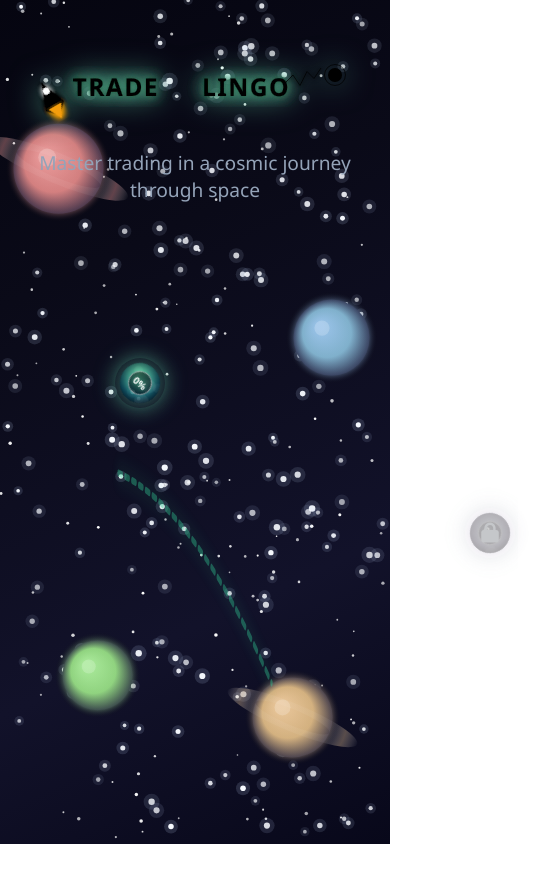
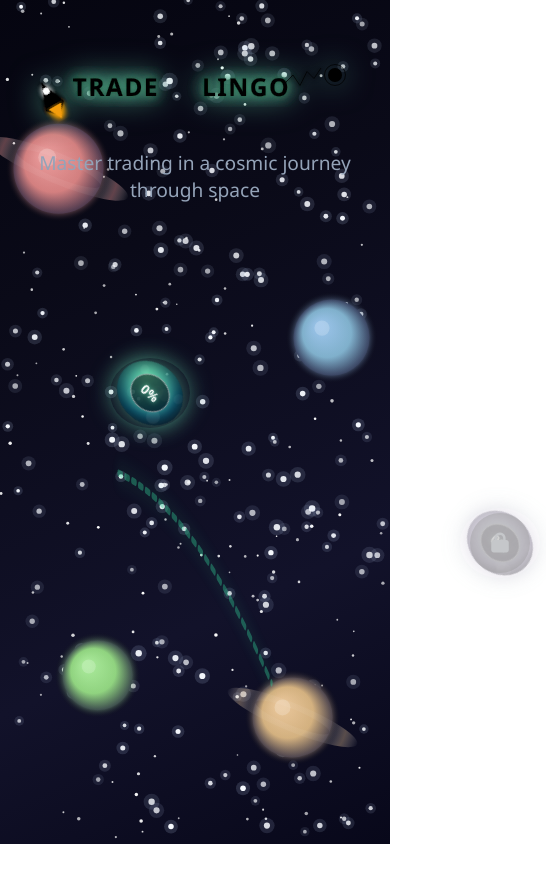
Before and after one commit to mbnel123/TL, a React (Create React App) app: page / in a window 390 px wide. Shown: the top 882 px of the page, 546 px wide, since content can reach past the window. Built offline with nearby package versions, Linux system fonts and the light colour scheme; the HTML template or start-up script is replaced by a standard one.

Commit message:
Update App.css

```diff
--- a/src/App.css
+++ b/src/App.css
@@ -184,11 +184,11 @@ header p {
   max-width: 800px;
 }
 
-/* AANGEPAST: Level nodes nu als kleine planeten */
+/* AANGEPAST: Level nodes nu als middelgrote planeten */
 .level-node {
   position: absolute;
-  width: 50px;
-  height: 50px;
+  width: 80px;
+  height: 80px;
   display: flex;
   flex-direction: column;
   align-items: center;
@@ -214,11 +214,11 @@ header p {
   cursor: not-allowed;
 }
 
-/* AANGEPAST: Planet container nu kleiner */
+/* AANGEPAST: Planet container nu middelgroot */
 .planet-container {
   position: relative;
-  width: 40px;
-  height: 40px;
+  width: 70px;
+  height: 70px;
   margin: 0;
   perspective: 1000px;
 }
@@ -293,7 +293,7 @@ header p {
   background-color: rgba(255, 255, 255, 0.2);
 }
 
-/* AANGEPAST: Progress indicator kleiner */
+/* AANGEPAST: Progress indicator middelgroot */
 .planet-progress {
   position: absolute;
   top: 50%;
@@ -313,7 +313,7 @@ header p {
 }
 
 .progress-text {
-  font-size: 0.6rem;
+  font-size: 0.8rem;
   font-weight: bold;
   color: white;
   text-shadow: 0 0 5px rgba(110, 231, 183, 0.8);
@@ -333,16 +333,16 @@ header p {
   z-index: -1;
 }
 
-/* AANGEPAST: Orbiting rocket kleiner */
+/* AANGEPAST: Orbiting rocket middelgroot */
 @keyframes orbit {
-  0% { transform: rotate(0deg) translateX(35px) rotate(0deg); }
-  100% { transform: rotate(360deg) translateX(35px) rotate(-360deg); }
+  0% { transform: rotate(0deg) translateX(50px) rotate(0deg); }
+  100% { transform: rotate(360deg) translateX(50px) rotate(-360deg); }
 }
 
 .orbiting-rocket {
   position: absolute;
-  width: 15px;
-  height: 15px;
+  width: 20px;
+  height: 20px;
   top: 50%;
   left: 50%;
   z-index: 11;
@@ -687,8 +687,8 @@ header p {
   }
 
   .level-node {
-    width: 40px !important;
-    height: 40px !important;
+    width: 60px !important;
+    height: 60px !important;
   }
 
   .level-page header h1 {
```
